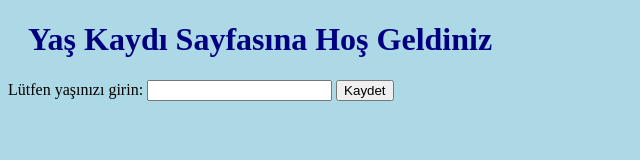
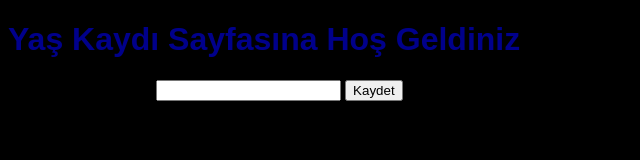
Before and after one commit to sparroware/sparroware.github.io, a plain HTML site: page index.html in a window 1280 px wide. Shown: the whole page, without its empty margins (0-640 px from the left). Drawn offline with Linux system fonts and the light colour scheme.

Commit message:
Update style.css

```diff
--- a/bomboclat/style.css
+++ b/bomboclat/style.css
@@ -1,8 +1,8 @@
 body {
-  background-color: lightblue;
+  background-color: black;
+  font-family: Arial, sans-serif;
 }
 
 h1 {
-  color: navy;
-  margin-left: 20px;
+  color: darkblue;
 }
```
